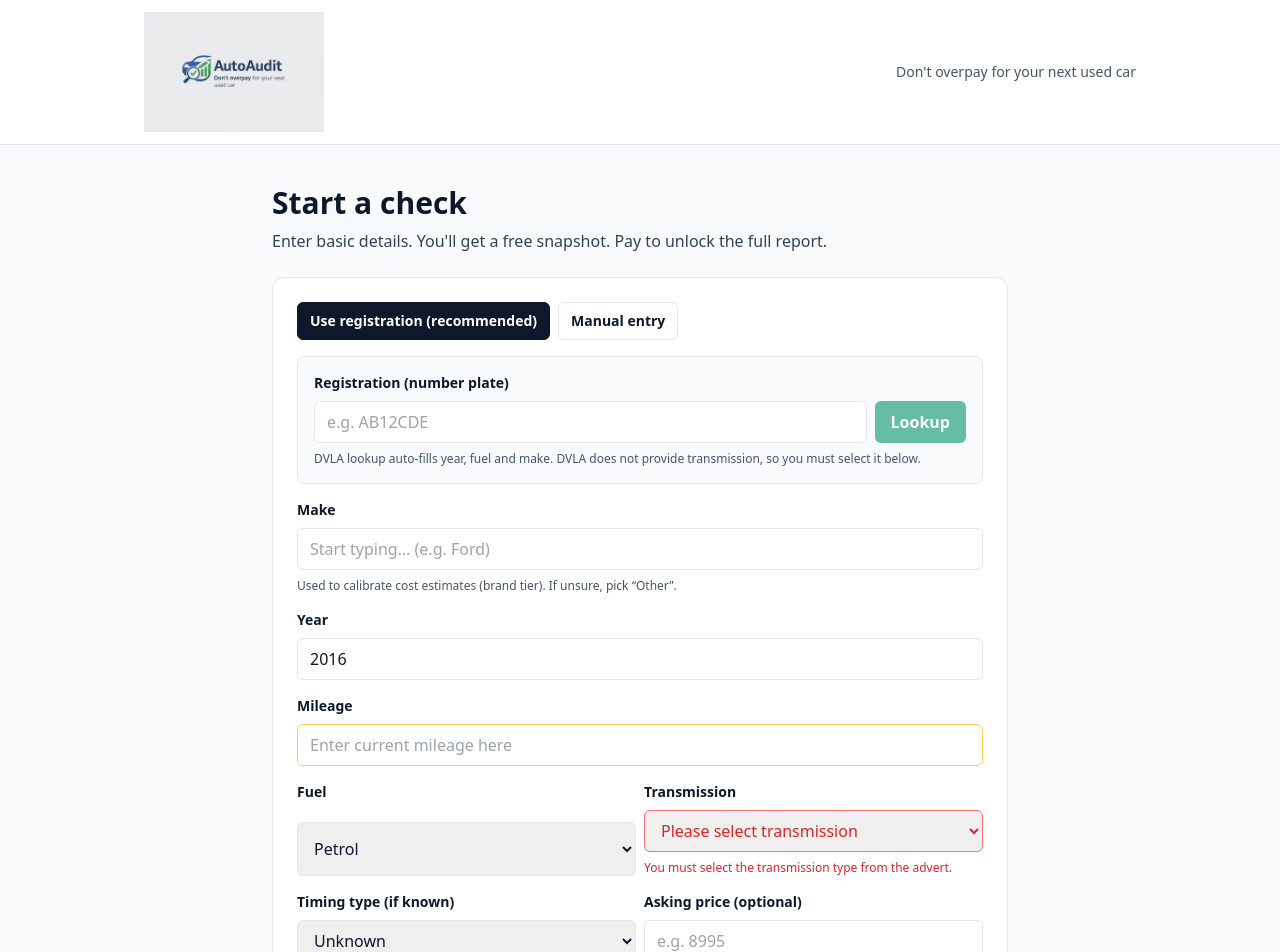
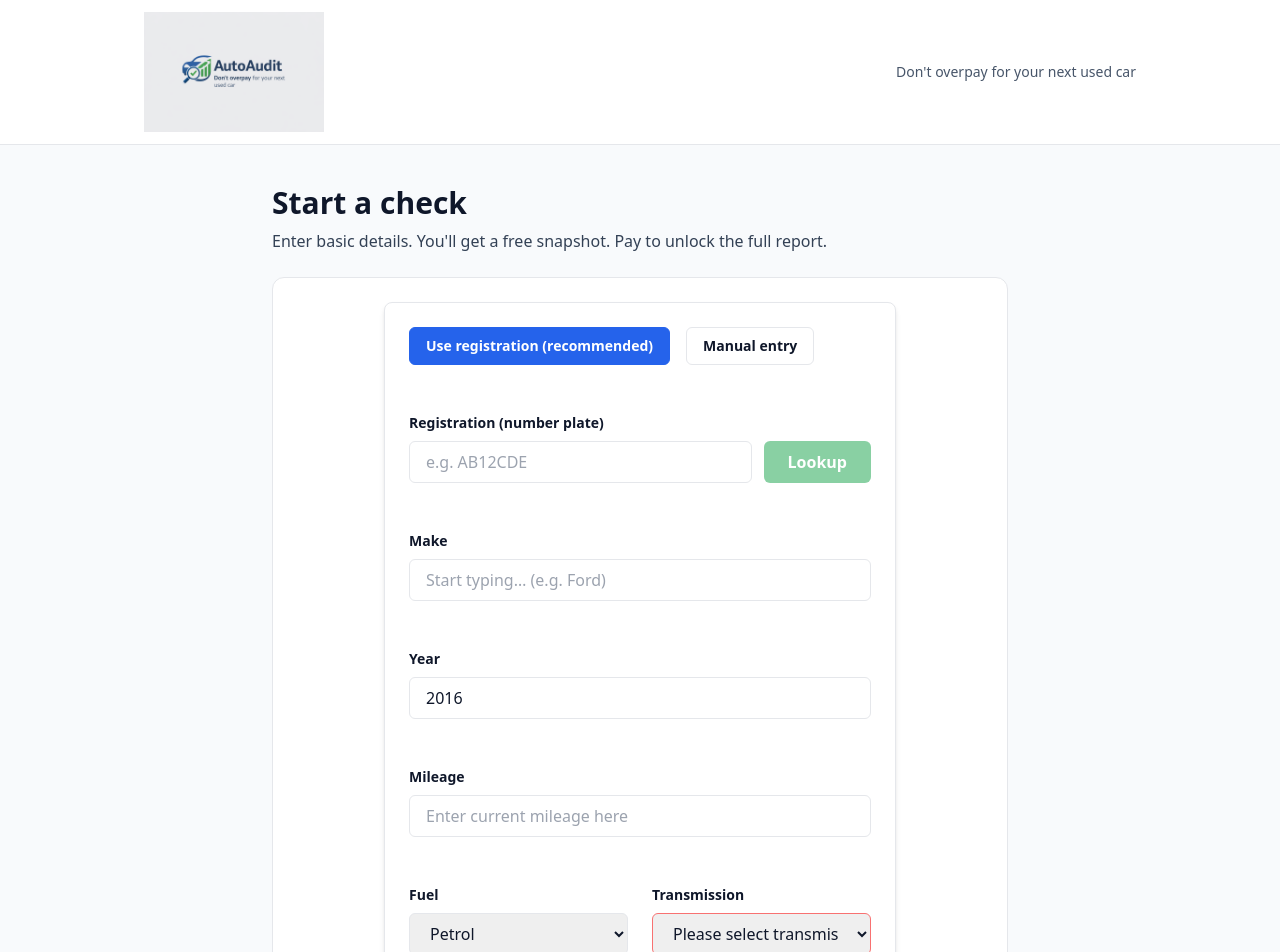
Before and after one commit to mickleethirty-vendium/autoaudit, a Next.js app: page /check in a window 1280 px wide. Shown: the top 952 px of the page. Built offline with nearby package versions, Linux system fonts and the light colour scheme.

Commit message:
Polish UI layout and spacing

```diff
--- a/app/check/ui/CheckForm.tsx
+++ b/app/check/ui/CheckForm.tsx
@@ -7,55 +7,12 @@ type Transmission = "" | "manual" | "automatic" | "cvt" | "dct";
 type TimingType = "belt" | "chain" | "unknown";
 
 // Keep this list reasonably broad for UK market.
-// You can add more later without breaking anything.
 const MAKE_OPTIONS = [
-  "Abarth",
-  "Alfa Romeo",
-  "Aston Martin",
-  "Audi",
-  "Bentley",
-  "BMW",
-  "Bugatti",
-  "Citroen",
-  "Cupra",
-  "Dacia",
-  "DS",
-  "Ferrari",
-  "Fiat",
-  "Ford",
-  "Honda",
-  "Hyundai",
-  "Jaguar",
-  "Jeep",
-  "Kia",
-  "Lamborghini",
-  "Land Rover",
-  "Lexus",
-  "Lotus",
-  "Maserati",
-  "Mazda",
-  "McLaren",
-  "Mercedes-Benz",
-  "MG",
-  "MINI",
-  "Mitsubishi",
-  "Nissan",
-  "Peugeot",
-  "Polestar",
-  "Porsche",
-  "Renault",
-  "Rolls-Royce",
-  "SEAT",
-  "Skoda",
-  "Smart",
-  "Subaru",
-  "Suzuki",
-  "Tesla",
-  "Toyota",
-  "Vauxhall",
-  "Volkswagen",
-  "Volvo",
-  "Other",
+  "Abarth", "Alfa Romeo", "Aston Martin", "Audi", "Bentley", "BMW", "Bugatti",
+  "Citroen", "Cupra", "Dacia", "DS", "Ferrari", "Fiat", "Ford", "Honda", "Hyundai", "Jaguar", "Jeep",
+  "Kia", "Lamborghini", "Land Rover", "Lexus", "Lotus", "Maserati", "Mazda", "McLaren", "Mercedes-Benz",
+  "MG", "MINI", "Mitsubishi", "Nissan", "Peugeot", "Polestar", "Porsche", "Renault", "Rolls-Royce",
+  "SEAT", "Skoda", "Smart", "Subaru", "Suzuki", "Tesla", "Toyota", "Vauxhall", "Volkswagen", "Volvo", "Other",
 ];
 
 function mapDvlaFuelToFuel(dvlaFuel: string | null): Fuel {
@@ -71,48 +28,37 @@ function cleanRegistration(reg: string): string {
 }
 
 function normalizeMake(input: string): string {
-  // Normalize simple aliases to help your tier mapping match.
-  // (Still allows any input; just cleans common cases.)
   const v = input.trim();
-
   if (!v) return "";
-
   const lower = v.toLowerCase();
-
   if (lower === "vw") return "Volkswagen";
   if (lower === "merc" || lower === "mercedes") return "Mercedes-Benz";
   if (lower === "landrover") return "Land Rover";
   if (lower === "range rover") return "Land Rover";
   if (lower === "mini") return "MINI";
   if (lower === "rolls royce") return "Rolls-Royce";
-
-  // Title case as a fallback (keeps BMW/MINI if user selects from list)
   return v;
 }
 
 export default function CheckForm() {
   const [mode, setMode] = useState<"reg" | "manual">("reg");
 
-  // Reg lookup
+  // State variables
   const [registration, setRegistration] = useState<string>("");
   const [lookupBusy, setLookupBusy] = useState(false);
   const [lookupError, setLookupError] = useState<string | null>(null);
   const [lookupResult, setLookupResult] = useState<any | null>(null);
 
-  // ✅ Make (autocomplete)
+  // Inputs
   const [make, setMake] = useState<string>("");
-
-  // Inputs used to generate report
   const [year, setYear] = useState<number>(2016);
   const [mileage, setMileage] = useState<number | "">("");
   const [fuel, setFuel] = useState<Fuel>("petrol");
-
-  // Force user to select transmission
   const [transmission, setTransmission] = useState<Transmission>("");
-
   const [timingType, setTimingType] = useState<TimingType>("unknown");
   const [askingPrice, setAskingPrice] = useState<number | "">("");
 
+  // Loading state
   const [busy, setBusy] = useState(false);
   const [error, setError] = useState<string | null>(null);
 
@@ -132,13 +78,10 @@ export default function CheckForm() {
       if (!res.ok) throw new Error(data?.error ?? "Lookup failed");
 
       setLookupResult(data);
-
-      // Auto-fill year + fuel + make if present
       if (data?.yearOfManufacture) setYear(Number(data.yearOfManufacture));
       if (data?.fuelType) setFuel(mapDvlaFuelToFuel(data.fuelType));
       if (data?.make) setMake(normalizeMake(String(data.make)));
 
-      // Clear mileage and force transmission selection
       setMileage("");
       setTransmission("");
     } catch (e: any) {
@@ -168,11 +111,7 @@ export default function CheckForm() {
         throw new Error("Please select the transmission type.");
       }
 
-      const regToStore =
-        mode === "reg" && registration.trim()
-          ? cleanRegistration(registration.trim())
-          : null;
-
+      const regToStore = mode === "reg" && registration.trim() ? cleanRegistration(registration.trim()) : null;
       const makeToStore = makeNormalized.trim() ? makeNormalized.trim() : null;
 
       const res = await fetch("/api/create-report", {
@@ -181,7 +120,6 @@ export default function CheckForm() {
         body: JSON.stringify({
           registration: regToStore,
           make: makeToStore,
-
           year,
           mileage: Number(mileage),
           fuel,
@@ -203,21 +141,17 @@ export default function CheckForm() {
   }
 
   const makeRequiredOk = mode === "manual" ? make.trim() !== "" : true;
-
-  const canSubmit =
-    !busy && mileage !== "" && transmission !== "" && makeRequiredOk;
+  const canSubmit = !busy && mileage !== "" && transmission !== "" && makeRequiredOk;
 
   return (
-    <form onSubmit={onSubmit} className="grid gap-4">
+    <form onSubmit={onSubmit} className="grid gap-6 max-w-lg mx-auto p-6 border bg-white rounded-lg shadow-md">
       {/* Mode switch */}
-      <div className="flex gap-2">
+      <div className="flex gap-4 mb-6">
         <button
           type="button"
           onClick={() => setMode("reg")}
-          className={`rounded-md px-3 py-2 text-sm font-semibold border ${
-            mode === "reg"
-              ? "bg-slate-900 text-white border-slate-900"
-              : "bg-white"
+          className={`px-4 py-2 rounded-md text-sm font-semibold border ${
+            mode === "reg" ? "bg-blue-600 text-white border-blue-600" : "bg-white"
           }`}
         >
           Use registration (recommended)
@@ -225,10 +159,8 @@ export default function CheckForm() {
         <button
           type="button"
           onClick={() => setMode("manual")}
-          className={`rounded-md px-3 py-2 text-sm font-semibold border ${
-            mode === "manual"
-              ? "bg-slate-900 text-white border-slate-900"
-              : "bg-white"
+          className={`px-4 py-2 rounded-md text-sm font-semibold border ${
+            mode === "manual" ? "bg-blue-600 text-white border-blue-600" : "bg-white"
           }`}
         >
           Manual entry
@@ -236,16 +168,12 @@ export default function CheckForm() {
       </div>
 
       {/* Registration lookup */}
-      {mode === "reg" ? (
-        <div className="rounded-lg border bg-slate-50 p-4 grid gap-3">
-          <div className="grid gap-2">
-            <label className="text-sm font-semibold">
-              Registration (number plate)
-            </label>
-
-            <div className="flex gap-2">
+      {mode === "reg" && (
+        <div className="mb-6">
+          <label className="block text-sm font-semibold mb-2">Registration (number plate)</label>
+          <div className="flex gap-3">
             <input
-                className="flex-1 rounded-md border px-3 py-2"
+              className="flex-1 border px-4 py-2 rounded-md"
               value={registration}
               onChange={(e) => setRegistration(e.target.value)}
               placeholder="e.g. AB12CDE"
@@ -254,75 +182,42 @@ export default function CheckForm() {
               type="button"
               onClick={lookupReg}
               disabled={lookupBusy || registration.trim().length < 5}
-                className="rounded-md bg-emerald-600 px-4 py-2 font-semibold text-white hover:bg-emerald-700 disabled:opacity-60"
+              className="bg-green-600 text-white font-semibold px-6 py-2 rounded-md disabled:opacity-50"
             >
-                {lookupBusy ? "Looking up…" : "Lookup"}
+              {lookupBusy ? "Looking up..." : "Lookup"}
             </button>
           </div>
 
-            <div className="text-xs text-slate-600">
-              DVLA lookup auto-fills year, fuel and make. DVLA does not provide transmission, so you must select it below.
+          {lookupError && <div className="mt-2 text-red-600">{lookupError}</div>}
         </div>
-          </div>
+      )}
 
-          {lookupError ? (
-            <div className="rounded-md bg-red-50 p-3 text-sm text-red-700">
-              {lookupError}
-            </div>
-          ) : null}
-
-          {lookupResult ? (
-            <div className="rounded-md bg-white p-3 text-sm text-slate-800 border">
-              <div className="font-semibold">
-                Found: {lookupResult.make ?? "Vehicle"} ({lookupResult.registration})
-              </div>
-              <div className="mt-1 text-slate-700">
-                Year: <b>{lookupResult.yearOfManufacture ?? "Unknown"}</b> · Fuel:{" "}
-                <b>{lookupResult.fuelType ?? "Unknown"}</b> · Colour:{" "}
-                <b>{lookupResult.colour ?? "Unknown"}</b>
-              </div>
-              <div className="mt-2 text-xs text-slate-600">
-                Mileage has been cleared — please enter current mileage from the advert/dashboard.
-              </div>
-            </div>
-          ) : null}
-        </div>
-      ) : null}
-
-      {/* ✅ Make Autocomplete */}
-      <div className="grid gap-2">
-        <label className="text-sm font-semibold">
+      {/* Make input (auto-complete) */}
+      <div className="mb-6">
+        <label className="block text-sm font-semibold mb-2">
           Make {mode === "manual" ? <span className="text-red-600">*</span> : null}
         </label>
-
         <input
           list="make-list"
-          className={`rounded-md border px-3 py-2 ${
-            mode === "manual" && make.trim() === "" ? "border-red-400" : ""
-          }`}
+          className={`w-full border px-4 py-2 rounded-md ${mode === "manual" && make.trim() === "" ? "border-red-400" : ""}`}
           value={make}
           onChange={(e) => setMake(e.target.value)}
           onBlur={() => setMake(normalizeMake(make))}
           placeholder="Start typing… (e.g. Ford)"
           required={mode === "manual"}
         />
-
         <datalist id="make-list">
           {MAKE_OPTIONS.map((m) => (
             <option key={m} value={m} />
           ))}
         </datalist>
-
-        <div className="text-xs text-slate-600">
-          Used to calibrate cost estimates (brand tier). If unsure, pick “Other”.
-        </div>
       </div>
 
       {/* Year */}
-      <div className="grid gap-2">
-        <label className="text-sm font-semibold">Year</label>
+      <div className="mb-6">
+        <label className="block text-sm font-semibold mb-2">Year</label>
         <input
-          className="rounded-md border px-3 py-2"
+          className="w-full border px-4 py-2 rounded-md"
           type="number"
           value={year}
           min={1990}
@@ -333,12 +228,10 @@ export default function CheckForm() {
       </div>
 
       {/* Mileage */}
-      <div className="grid gap-2">
-        <label className="text-sm font-semibold">Mileage</label>
+      <div className="mb-6">
+        <label className="block text-sm font-semibold mb-2">Mileage</label>
         <input
-          className={`rounded-md border px-3 py-2 ${
-            mileage === "" ? "border-amber-300" : ""
-          }`}
+          className="w-full border px-4 py-2 rounded-md"
           type="number"
           value={mileage}
           min={0}
@@ -351,11 +244,11 @@ export default function CheckForm() {
       </div>
 
       {/* Fuel + Transmission */}
-      <div className="grid gap-2 md:grid-cols-2">
-        <div className="grid gap-2">
-          <label className="text-sm font-semibold">Fuel</label>
+      <div className="grid gap-6 md:grid-cols-2 mb-6">
+        <div>
+          <label className="block text-sm font-semibold mb-2">Fuel</label>
           <select
-            className="rounded-md border px-3 py-2"
+            className="w-full border px-4 py-2 rounded-md"
             value={fuel}
             onChange={(e) => setFuel(e.target.value as Fuel)}
           >
@@ -366,12 +259,10 @@ export default function CheckForm() {
           </select>
         </div>
 
-        <div className="grid gap-2">
-          <label className="text-sm font-semibold">Transmission</label>
+        <div>
+          <label className="block text-sm font-semibold mb-2">Transmission</label>
           <select
-            className={`rounded-md border px-3 py-2 ${
-              transmission === "" ? "text-red-600 border-red-400" : ""
-            }`}
+            className={`w-full border px-4 py-2 rounded-md ${transmission === "" ? "border-red-400" : ""}`}
             value={transmission}
             onChange={(e) => setTransmission(e.target.value as Transmission)}
             required
@@ -382,21 +273,14 @@ export default function CheckForm() {
             <option value="cvt">CVT</option>
             <option value="dct">DCT</option>
           </select>
-
-          {transmission === "" ? (
-            <div className="text-xs text-red-600">
-              You must select the transmission type from the advert.
-            </div>
-          ) : null}
         </div>
       </div>
 
-      {/* Timing type + Asking price */}
-      <div className="grid gap-2 md:grid-cols-2">
-        <div className="grid gap-2">
-          <label className="text-sm font-semibold">Timing type (if known)</label>
+      {/* Timing type */}
+      <div className="mb-6">
+        <label className="block text-sm font-semibold mb-2">Timing type (if known)</label>
         <select
-            className="rounded-md border px-3 py-2"
+          className="w-full border px-4 py-2 rounded-md"
           value={timingType}
           onChange={(e) => setTimingType(e.target.value as TimingType)}
         >
@@ -406,10 +290,11 @@ export default function CheckForm() {
         </select>
       </div>
 
-        <div className="grid gap-2">
-          <label className="text-sm font-semibold">Asking price (optional)</label>
+      {/* Asking price */}
+      <div className="mb-6">
+        <label className="block text-sm font-semibold mb-2">Asking price (optional)</label>
         <input
-            className="rounded-md border px-3 py-2"
+          className="w-full border px-4 py-2 rounded-md"
           type="number"
           value={askingPrice}
           min={0}
@@ -419,24 +304,15 @@ export default function CheckForm() {
           placeholder="e.g. 8995"
         />
       </div>
-      </div>
 
-      {error ? (
-        <div className="rounded-md bg-red-50 p-3 text-sm text-red-700">
-          {error}
-        </div>
-      ) : null}
+      {error && <div className="text-red-600 text-sm mb-4">{error}</div>}
 
       <button
         disabled={!canSubmit}
-        className="rounded-md bg-emerald-600 px-4 py-3 font-semibold text-white hover:bg-emerald-700 disabled:opacity-50"
+        className="w-full bg-green-600 text-white font-semibold py-3 rounded-md hover:bg-green-700 disabled:opacity-50"
       >
         {busy ? "Creating…" : "Generate snapshot"}
       </button>
-
-      <p className="text-xs text-slate-600">
-        By using AutoAudit you agree this is guidance only and not a mechanical inspection.
-      </p>
     </form>
   );
 }
```
Lines whose indentation alone changed are shown as unchanged.
